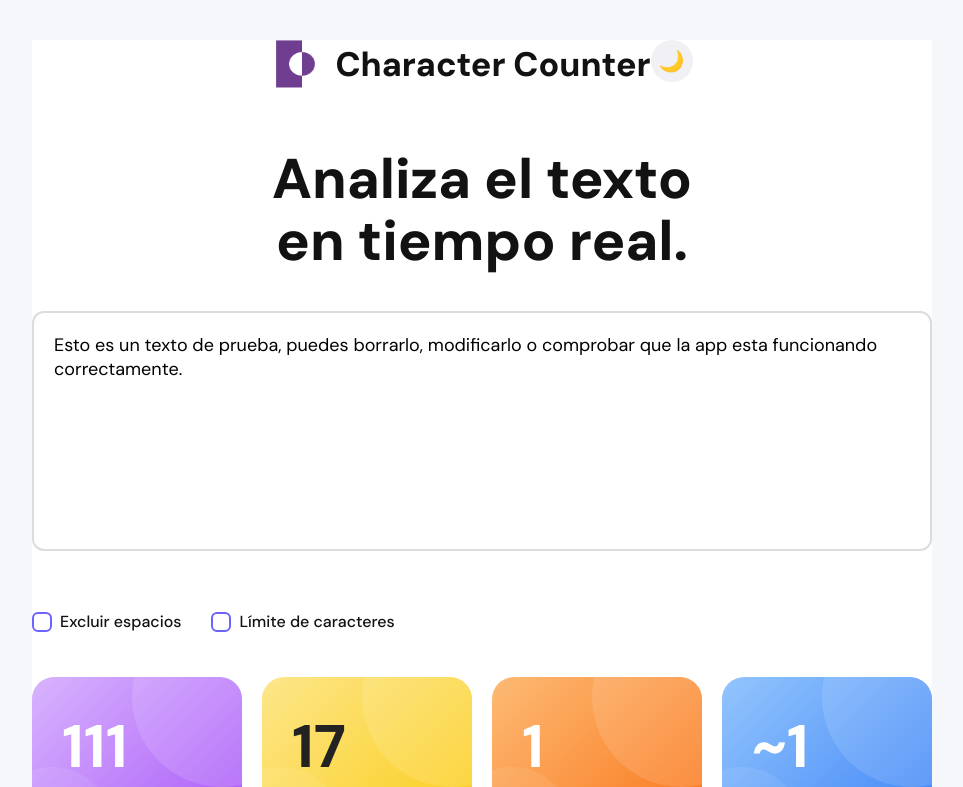
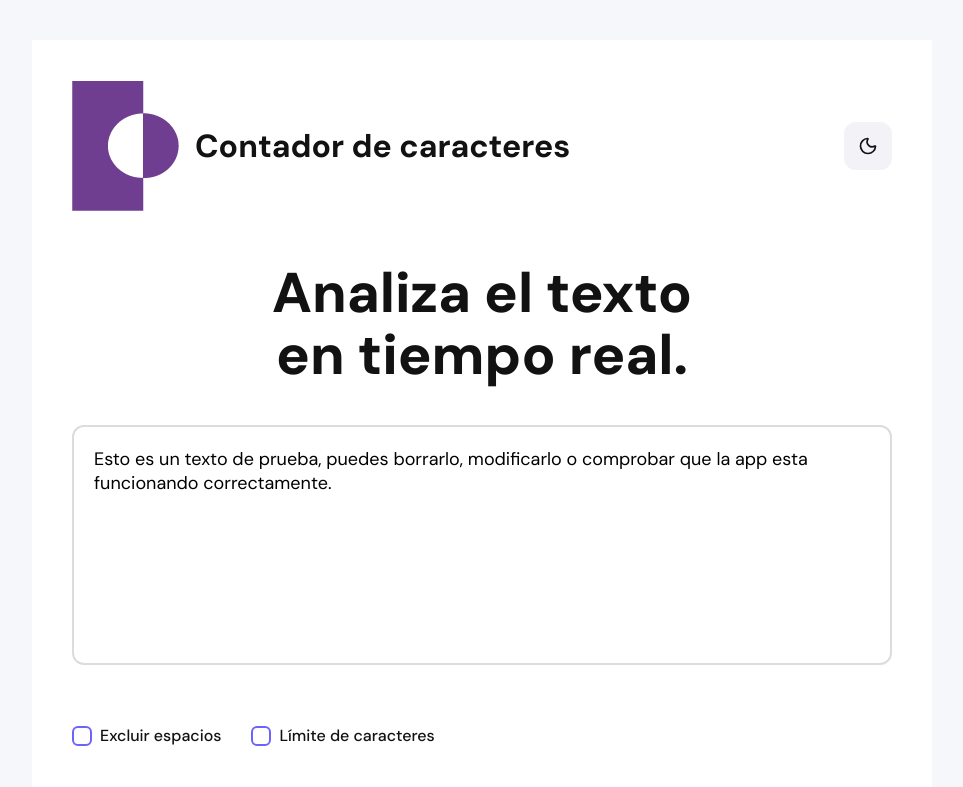
Before and after one commit to malegallardo375-lang/character-counter-proyect, a React (Vite) app: page / in a window 1280 px wide. Shown: the top 787 px of the page, without its empty margins (158-1121 px from the left). Built offline with nearby package versions, Linux system fonts and the light colour scheme.

Commit message:
feat: implement dark mode

```diff
--- a/package.json
+++ b/package.json
@@ -10,6 +10,7 @@
     "preview": "vite preview"
   },
   "dependencies": {
+    "lucide-react": "^1.28.0",
     "react": "^19.2.8",
     "react-dom": "^19.2.8"
   },
--- a/src/App.jsx
+++ b/src/App.jsx
@@ -1,9 +1,10 @@
-import { useState } from "react"
+import { useEffect, useState } from "react"
 import { Header } from "./components/Header.jsx"
 import { WriteArea } from "./components/WriteArea.jsx"
 import { Controlls } from "./components/Controlls.jsx"
 import { Stats } from "./components/Stats.jsx"
 import { LetterDensity } from "./components/LetterDensity.jsx"
+
 
 const App = () => {
   const [text, setText] = useState(
@@ -45,6 +46,10 @@ const App = () => {
   const handleDarkTheme = () => {
     setDark(!dark)
   }
+
+  useEffect(() => {
+  document.body.classList.toggle("dark-theme", dark)
+}, [dark])
 
   // Cálculos de estadísticas
   const characters = excludeSpaces
--- a/src/components/Header.jsx
+++ b/src/components/Header.jsx
@@ -1,18 +1,24 @@
 import { useState } from "react"
+import { Moon, Sun } from "lucide-react";
 import logo from "../assets/logo.png"
+
 
 const Header = ({ dark, handleDarkTheme }) => {
 
   return (
-    <header className="header" >
-      <div className="header-logo">
-        <img src={logo} alt="Character Counter Logo" />
-        <h1>Character Counter</h1>
-      </div>
-      <button onClick={handleDarkTheme} className="theme-toggle-btn">
-        {dark ? "☀️" : "🌙"}
-      </button>
-    </header>
+    <header className="header">
+  <div className="header-left">
+    <img src={logo} alt="Logo" />
+    <h1>Contador de caracteres</h1>
+  </div>
+
+  <button
+    className="theme-toggle-btn"
+    onClick={handleDarkTheme}
+  >
+    {dark ? <Sun size={20} /> : <Moon size={20} />}
+  </button>
+</header>
   )
 }
 
--- a/src/index.css
+++ b/src/index.css
@@ -12,21 +12,36 @@
    BODY
 =========================== */
 
-body{
-    background:#f5f7fa;
-    font-family:"DM Sans",sans-serif;
-    color:#222;
+body {
+  margin: 0;
+  font-family: "DM Sans", sans-serif;
+  background: #f5f7fa;
+  color: #222;
+  transition: background-color .3s ease, color .3s ease;
 }
+
+body.dark-theme {
+  color: white;
+}
+
 
 /* ===========================
    MAIN
 =========================== */
 
 main {
-  width: 90%;
+  width: 100%;
+  min-height:100vh;
+  padding:40px;
   max-width: 900px;
   margin: 40px auto;
   animation: fadeUp .6s ease;
+}
+
+.container{
+    width:90%;
+    max-width:900px;
+    margin:0 auto;
 }
 
 
@@ -34,10 +49,19 @@ main {
    HEADER
 =========================== */
 
-.header {
-  display: flex;
-  justify-content: center;
-  margin-bottom: 60px;
+.header{
+    display:flex;
+    justify-content:space-between;
+    align-items:center;
+
+    width:100%;
+    margin-bottom:50px;
+}
+
+.header-left{
+    display:flex;
+    align-items:center;
+    gap:16px;
 }
 
 .header-logo {
@@ -402,12 +426,17 @@ summary:hover{
 
 }
 
+/* ============================
+   BOTÓN CAMBIAR TEMA
+============================ */
+
 .theme-toggle-btn {
   width: 42px;
   height: 42px;
   border-radius: 50%;
   border: none;
   background-color: #f0f0f5;
+  color: #121212;
   cursor: pointer;
   display: flex;
   align-items: center;
@@ -418,36 +447,89 @@ summary:hover{
 
 .theme-toggle-btn:hover {
   background-color: #e2e2ec;
-  transform: rotate(15deg) scale(1.1); /* Ligera rotación juguetona */
+  transform: rotate(15deg) scale(1.1);
 }
 
-/* Modo Oscuro */
+/* ============================
+   MODO OSCURO
+============================ */
+
+.theme-toggle-btn {
+  width: 48px;
+  height: 48px;
+
+  border: none;
+  border-radius: 12px;
+
+  background: #f2f2f7;
+  color: #121212;
+
+  display: flex;
+  align-items: center;
+  justify-content: center;
+
+  cursor: pointer;
+  transition: all 0.25s ease;
+}
+
+.theme-toggle-btn:hover {
+  transform: scale(1.05);
+  background: #e6e6f0;
+}
+
 .dark-theme .theme-toggle-btn {
-  background-color: #2b2b36;
+  background: #2b2d3b;
+  color: white;
 }
 
 .dark-theme .theme-toggle-btn:hover {
-  background-color: #3b3b4a;
+  background: #3a3d4d;
 }
+/* ============================
+   DOCUMENTO
+============================ */
 
-
-/* Asegura que body no tenga márgenes no deseados y ocupe el alto completo */
-html, body {
+html,
+body {
   margin: 0;
   padding: 0;
   min-height: 100vh;
 }
 
-/* Estilos por defecto / Modo claro */
+/* ============================
+   MAIN
+============================ */
+
 main {
   min-height: 100vh;
-  background-color: #ffffff; /* O el color claro que uses de fondo */
+  background-color: #ffffff;
   color: #121212;
-  transition: background-color 0.3s ease, color 0.3s ease; /* Transición suave */
+  transition: background-color 0.3s ease, color 0.3s ease;
 }
 
-/* Modo Oscuro: Afecta a todo el contenedor principal */
 main.dark-theme {
-  background-color: #121212; /* Color de fondo oscuro */
-  color: #ffffff; /* Texto claro */
+  background-color: #12131a;
+  color: #ffffff;
 }
+
+/* ============================
+   TEXTAREA
+============================ */
+
+.dark-theme textarea {
+  background-color: #21222c;
+  color: #ffffff;
+  border: 1px solid #3b3b46;
+}
+
+.dark-theme textarea::placeholder {
+  color: #9ca3af;
+}
+
+/* ============================
+   CHECKBOX
+============================ */
+
+.dark-theme input[type="checkbox"] {
+  accent-color: #8b5cf6;
+}
```
Also changed, not shown: 1 other file (tests, documents, lock files or other folders).
